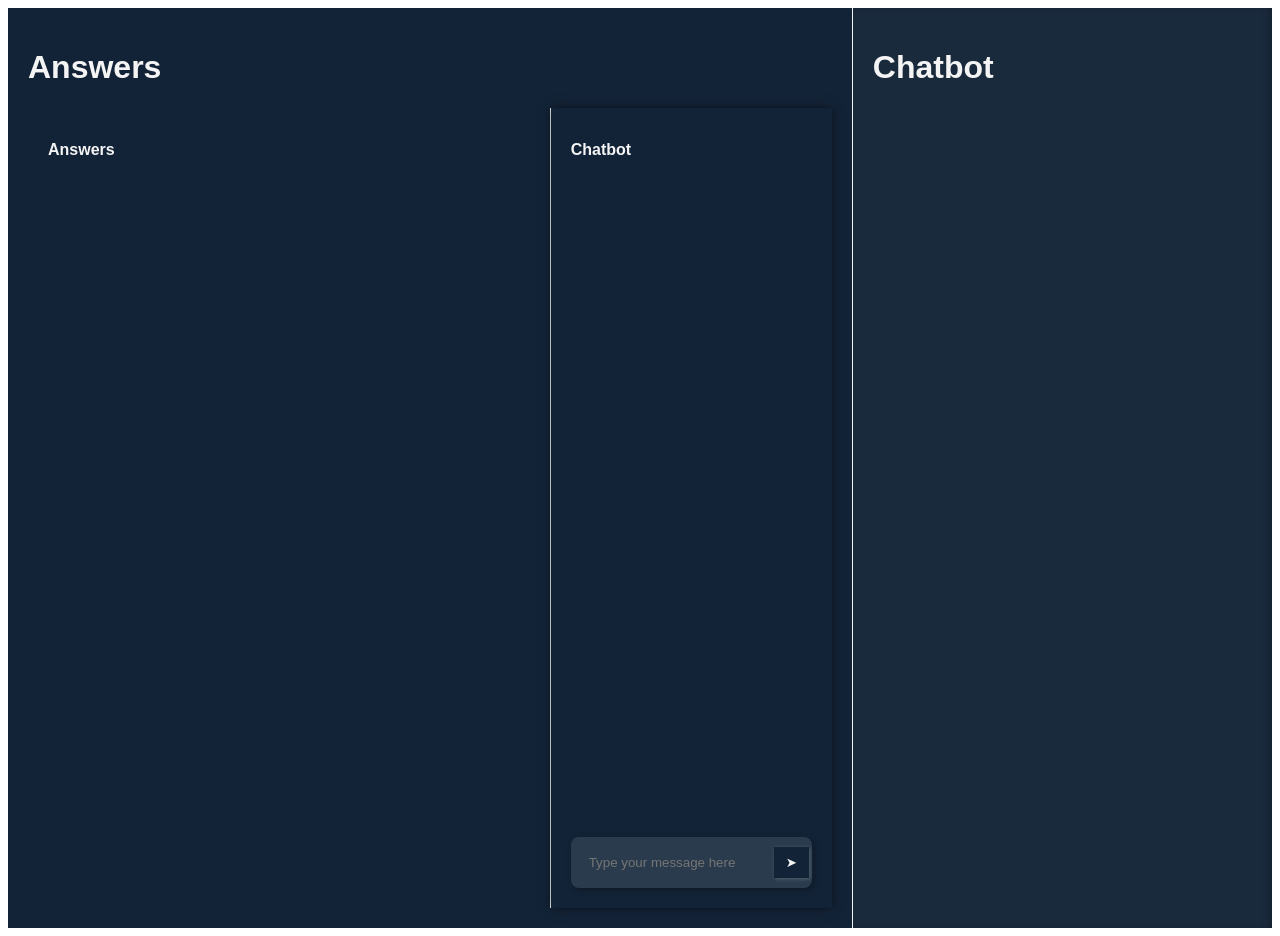
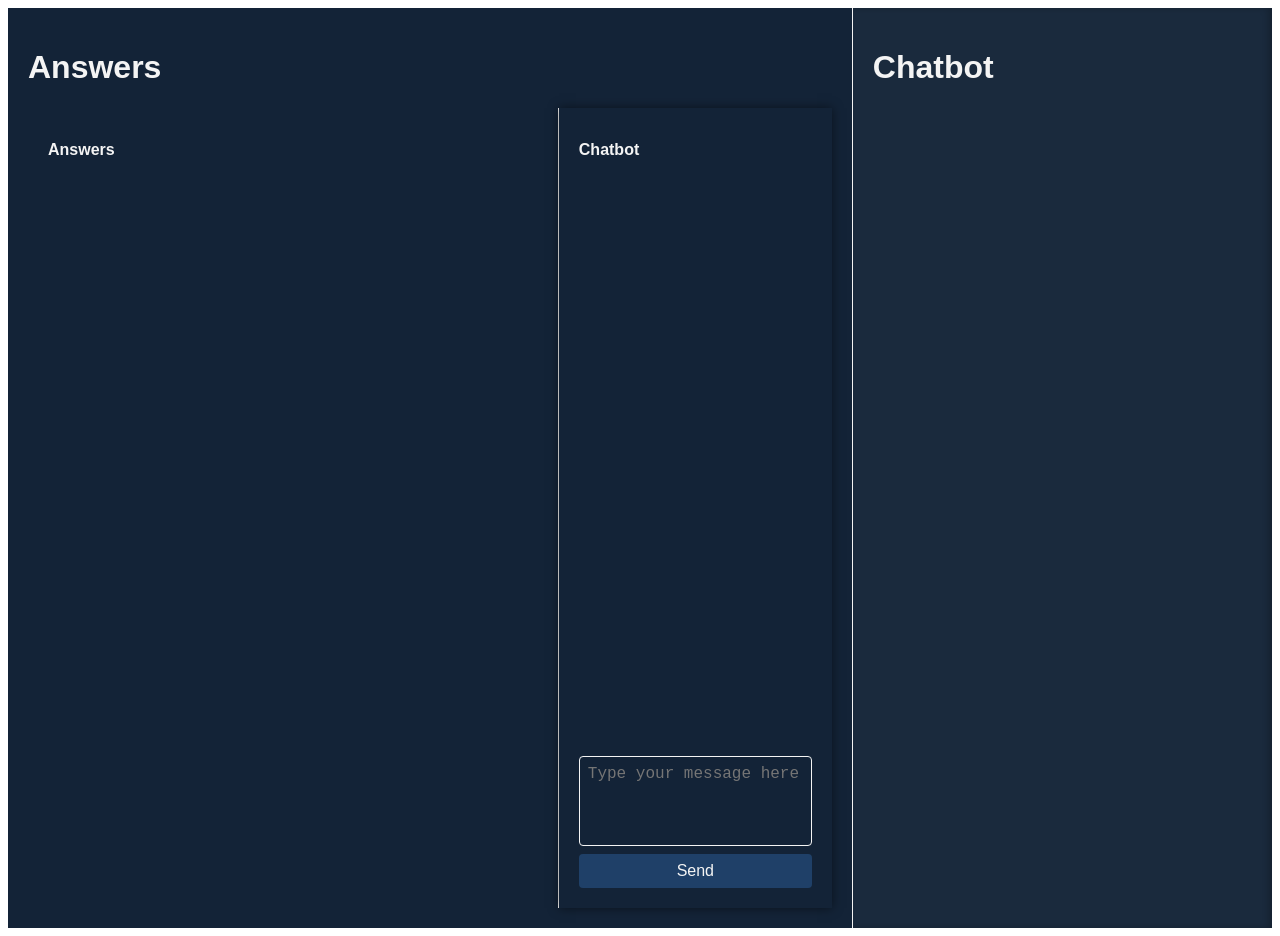
Before and after one commit to tarunagarwal1981/vessel-iq, a Next.js app: page / in a window 1280 px wide. Built offline with nearby package versions, Linux system fonts and the light colour scheme.

Commit message:
Update Chat.tsx

```diff
--- a/src/components/Chat.tsx
+++ b/src/components/Chat.tsx
@@ -1,74 +1,60 @@
-// Chat.tsx
+// src/components/Chat.tsx
 "use client";
+import React, { useState } from "react";
 
-import { useState } from "react";
+// Define the type for the props
+type ChatProps = {
+  setResponse: (response: string) => void;
+};
 
-export default function Chat({ setResponse }) {
+export default function Chat({ setResponse }: ChatProps) {
   const [message, setMessage] = useState("");
 
+  // Handle sending message to chatbot and updating response
   const handleSend = async () => {
-    if (!message) return;
-
-    // Call your API to get the response
+    if (!message.trim()) return; // Ignore empty messages
     try {
-      const apiResponse = await fetch("/api/chat", {
-        method: "POST",
-        headers: {
-          "Content-Type": "application/json",
-        },
-        body: JSON.stringify({ query: message }),
-      });
-
-      const data = await apiResponse.json();
-      setResponse(data.answer); // Set response in the parent component
-      setMessage(""); // Clear the input field
+      // Simulate a response - replace with actual API call if needed
+      const chatbotResponse = `You said: ${message}`;
+      setResponse(chatbotResponse); // Update parent component’s response
+      setMessage(""); // Clear input field after sending
     } catch (error) {
-      console.error("Error fetching response:", error);
+      console.error("Failed to send message:", error);
     }
   };
 
   return (
-    <div style={styles.chatBox}>
-      <input
-        type="text"
-        placeholder="Type your message here"
+    <div style={{ display: "flex", flexDirection: "column", gap: "0.5rem" }}>
+      <textarea
         value={message}
         onChange={(e) => setMessage(e.target.value)}
-        style={styles.input}
+        placeholder="Type your message here"
+        style={{
+          padding: "0.5rem",
+          fontSize: "1rem",
+          borderRadius: "4px",
+          border: "1px solid #f4f4f4",
+          resize: "none",
+          backgroundColor: "#132337",
+          color: "#f4f4f4",
+          outline: "none",
+        }}
+        rows={4}
       />
-      <button onClick={handleSend} style={styles.sendButton}>
-        <span role="img" aria-label="send">
-          ➤
-        </span>
+      <button
+        onClick={handleSend}
+        style={{
+          padding: "0.5rem",
+          backgroundColor: "#1f4068",
+          color: "#f4f4f4",
+          border: "none",
+          borderRadius: "4px",
+          cursor: "pointer",
+          fontSize: "1rem",
+        }}
+      >
+        Send
       </button>
     </div>
   );
 }
-
-const styles = {
-  chatBox: {
-    display: "flex",
-    alignItems: "center",
-    marginTop: "auto",
-    padding: "10px",
-    borderRadius: "8px",
-    backgroundColor: "#2a3b4d",
-    boxShadow: "2px 2px 6px rgba(0, 0, 0, 0.3)",
-  },
-  input: {
-    flex: 1,
-    border: "none",
-    padding: "8px",
-    backgroundColor: "transparent",
-    color: "#f4f4f4",
-    outline: "none",
-  },
-  sendButton: {
-    backgroundColor: "#132337",
-    color: "#f4f4f4",
-    padding: "8px 12px",
-    border: "none",
-    cursor: "pointer",
-    boxShadow: "1px 1px 4px rgba(255, 255, 255, 0.2)",
-  },
-};
```
